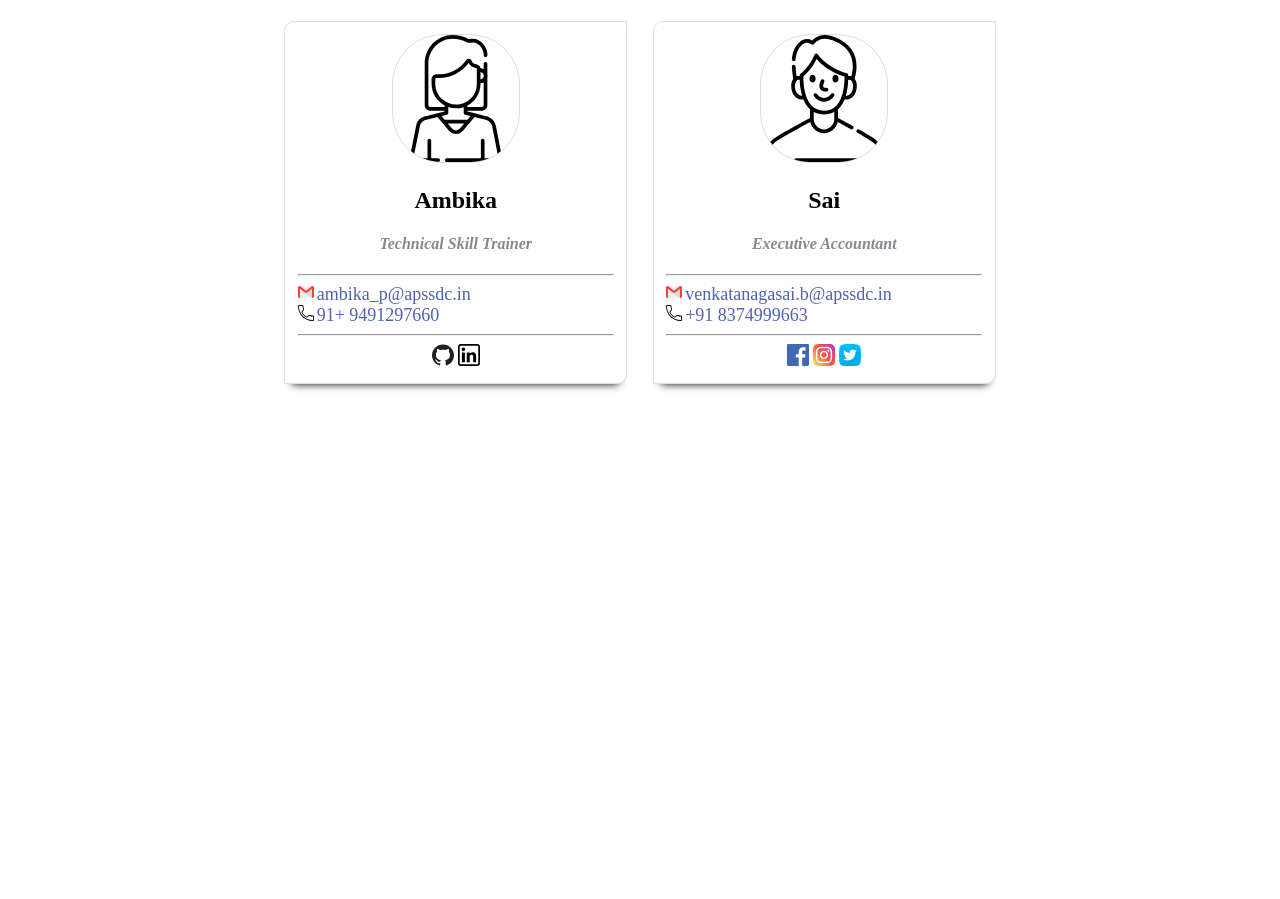
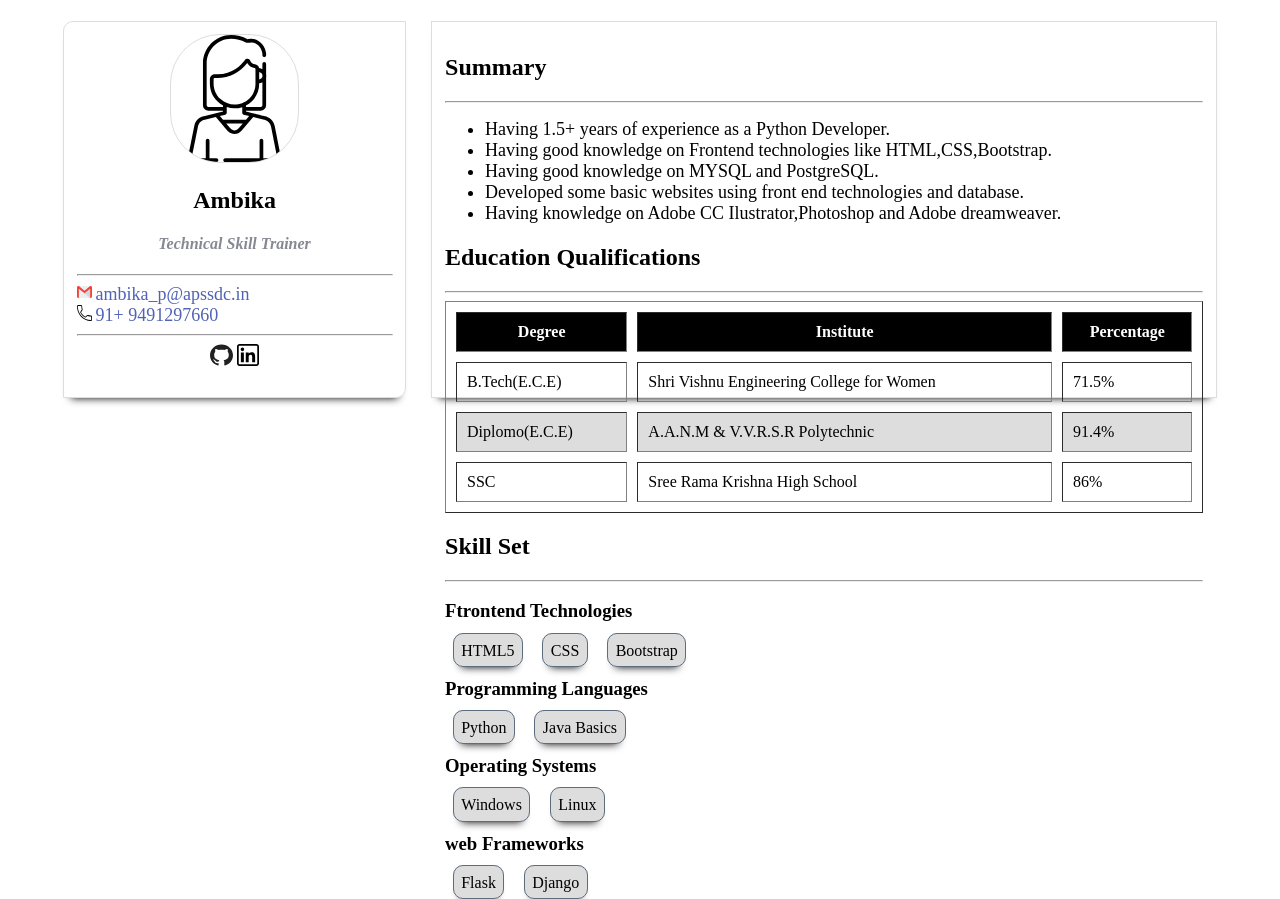
Before and after one commit to AmbikaPuvvula/webdesign-TOT, a plain HTML site: page index.html in a window 1280 px wide. Before the commit the page ends 800 px from the top, so only its background shows below. Drawn offline with Linux system fonts and the light colour scheme.

Commit message:
Updated Todays class and CSS styles

```diff
--- a/css/style.css
+++ b/css/style.css
@@ -57,6 +57,51 @@
 	align-items: center;
 }
 
+.child2{
+	width: 60%;
+	margin: 1%;
+	padding: 1%;
+	border: 1px solid #ddd;
+	box-shadow: 0px 8px 8px -8px #000;
+	height: 350px;
+}
+
+ul li{
+	font-size: 18px;
+}
+ul{
+	list-style-type: disc;
+}
+ol{
+	list-style-type: 1;
+}
+
+table{
+	width: 100%;
+}
+thead{
+	background: #000;
+	color: #fff;
+	padding: 1%;
+}
+
+tbody tr:nth-child(even){
+	background: #ddd;
+}
+.table-responsive{
+	overflow-x: flex;
+}
+.child2 span{
+	border-radius: 10px;
+	border:1px solid #5d6d7e;
+	background: #ddd;
+	padding: 1%;
+	margin: 1%;
+	box-shadow: 0px 8px 8px -8px #000;
+}
+
+
+
 /* Small Scale Devices*/
 @media only screen and (min-width: 320px) and (max-width: 480px){
 	.child{
--- a/index.html
+++ b/index.html
@@ -1,7 +1,7 @@
 <!DOCTYPE html>
 <html lang="en">
 <head>
-	<meta name="viewport" content="width=width-width,initial-scale=1">
+	<meta name="viewport" content="width=device-width,initial-scale=1">
 	<meta charset="utf-8">
 	<title>Web Design</title>
 	<link rel="icon" href="images/web.svg">
@@ -75,7 +75,7 @@
 			<a href="https://github.com/AmbikaPuvvula"><img src="images/github.svg" class="social"></a>
 			<a href="https://www.linkedin.com/in/ambika-puvvula-485641188"><img src="images/linkedin.svg" class="social"></a>
 		</article>
-		<article class="child">
+		<!--<article class="child">
 			<img src="images/userm.svg" class="profile">
 			<h2>Sai</h2>
 			<h4 class="role">Executive Accountant</h4><hr>
@@ -88,6 +88,68 @@
 			<img src="images/facebook.svg" class="social">
 			<img src="images/instagram.svg" class="social">
 			<img src="images/twitter.svg" class="social">
+		</article>-->
+		<article class="child2">
+			<h2>Summary</h2><hr>
+			<ul>
+				<li>Having 1.5+ years of experience as a Python Developer.</li>
+				<li>Having good knowledge on Frontend technologies like HTML,CSS,Bootstrap.</li>
+				<li>Having good knowledge on MYSQL and PostgreSQL.</li>
+				<li>Developed some basic websites using front end technologies and database.</li>
+				<li>Having knowledge on Adobe CC Ilustrator,Photoshop and Adobe dreamweaver.</li>
+			</ul>
+
+			<h2>Education Qualifications</h2><hr>
+			<div class="table-responsive">
+			<table border="1" cellpadding="10" cellspacing="10">
+				<!-- Table Heading -->
+				<thead>
+					<tr>
+						<th>Degree</th>
+						<th>Institute</th>
+						<th>Percentage</th>
+					</tr>
+				</thead>
+				<!-- Table body -->
+				<tbody>
+					<tr>
+						<td>B.Tech(E.C.E)</td>
+						<td>Shri Vishnu Engineering College for Women</td>
+						<td>71.5%</td>
+					</tr>
+					<tr>
+						<td>Diplomo(E.C.E)</td>
+						<td>A.A.N.M & V.V.R.S.R Polytechnic</td>
+						<td>91.4%</td>
+					</tr>
+					<tr>
+						<td>SSC</td>
+						<td>Sree Rama Krishna High School</td>
+						<td>86%</td>
+					</tr>
+				</tbody>
+			</table>
+			<!--<dl>
+				<dt>Favorite Food</dt>
+				<dd>Biryani</dd>
+				<dd>Any Dal</dd>
+			</dl>-->
+		</div>
+
+			<h2>Skill Set</h2><hr>
+			<h3>Ftrontend Technologies</h3>
+			<span>HTML5</span>
+			<span>CSS</span>
+			<span>Bootstrap</span>
+			<h3>Programming Languages</h3>
+			<span>Python</span>
+			<span>Java Basics</span>
+			<h3>Operating Systems</h3>
+			<span>Windows</span>
+			<span>Linux</span>
+			<h3> web Frameworks</h3>
+			<span>Flask</span>
+			<span>Django</span>
 		</article>
 	</section>
 	<!--<div class="center">
```
